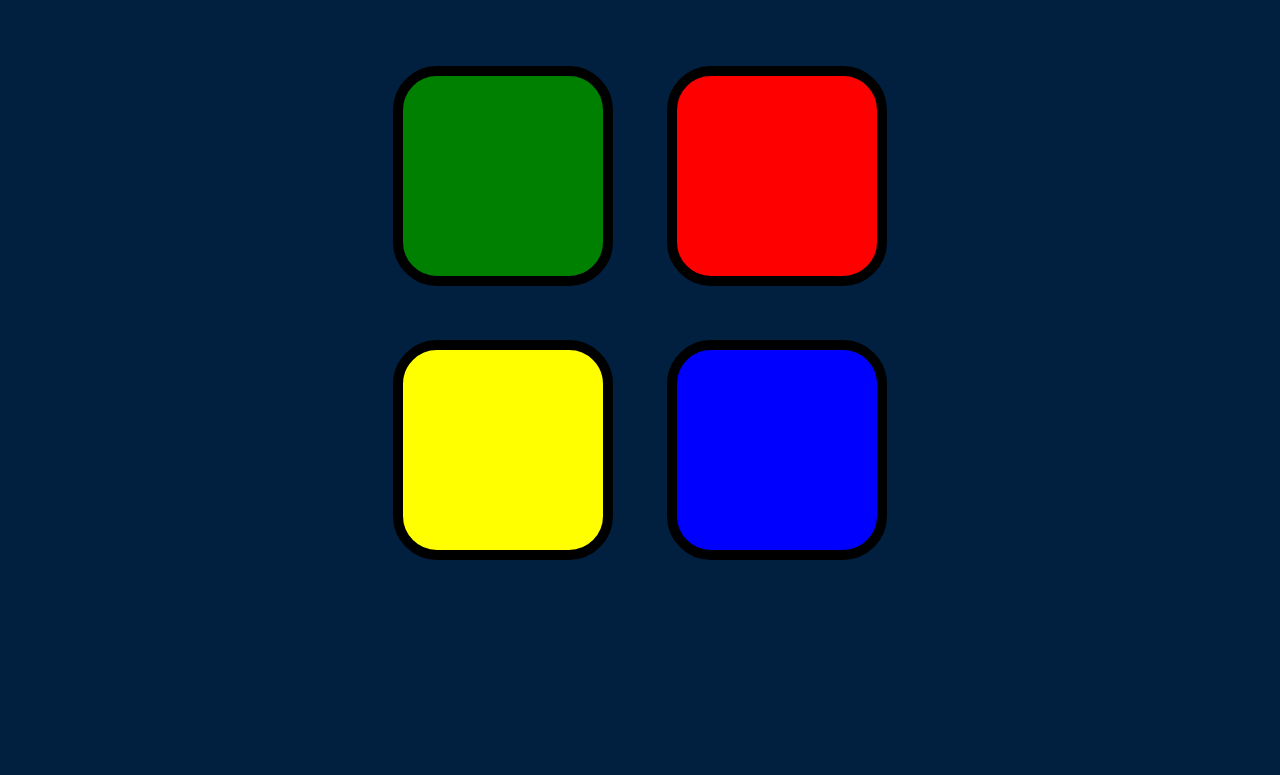
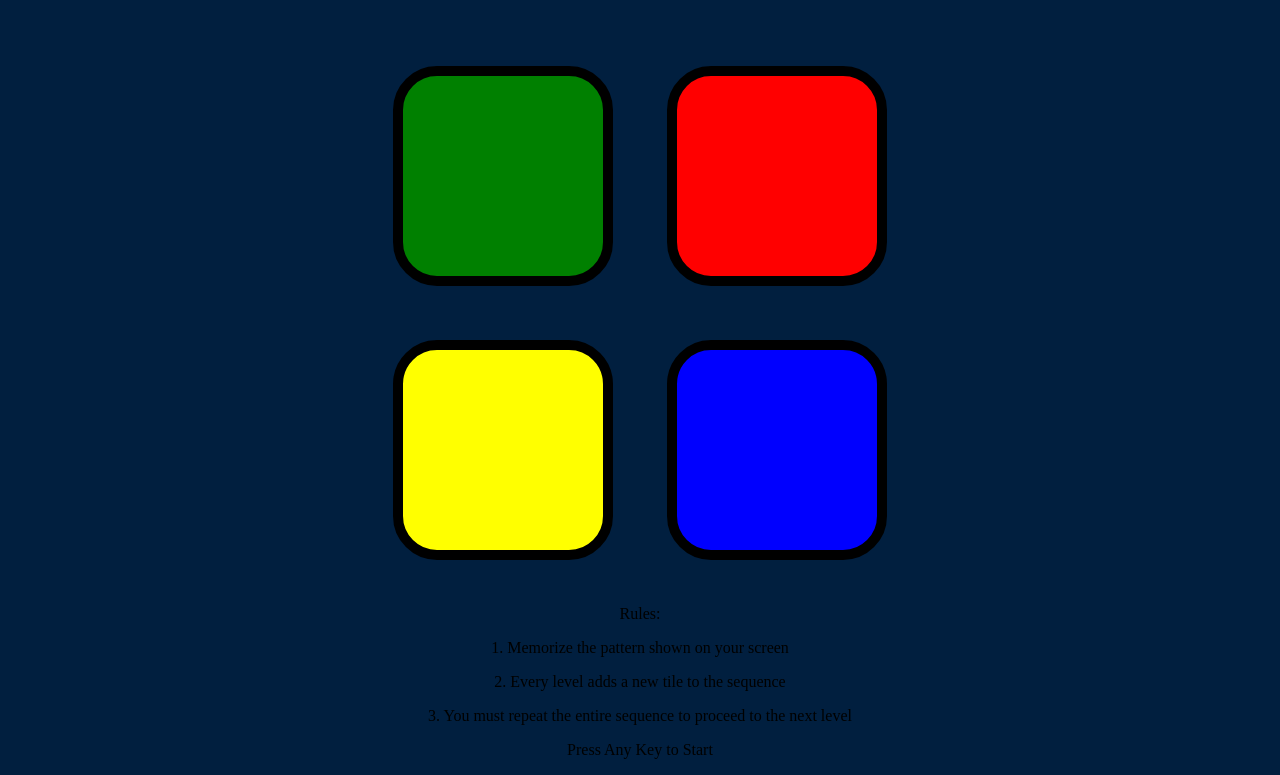
Before and after one commit to 59ayush/simon, a plain HTML site: page index.html in a window 1280 px wide. Shown: the part 133-908 px from the top of the page. Before the commit the page ends 800 px from the top, so only its background shows below. Drawn offline with nearby package versions, Linux system fonts and the light colour scheme.

Commit message:
Added Rules Section

```diff
--- a/index.html
+++ b/index.html
@@ -10,6 +10,7 @@
 </head>
 
 <body>
+
   <h1 id="level-title">Press Any Key to Start</h1>
 
   <div class="container">
@@ -30,6 +31,14 @@
 
   </div>
 
+  <div class="rules-conatiner">
+    <p>Rules:</p>
+    <p>  1. Memorize the pattern shown on your screen</p>
+    <p>  2. Every level adds a new tile to the sequence</p>
+    <p>  3. You must repeat the entire sequence to proceed to the next level</p>
+    <p>  Press Any Key to Start</p>
+  </div>
+
 
   <script type="text/javascript" src="index.js"></script>
 
```
